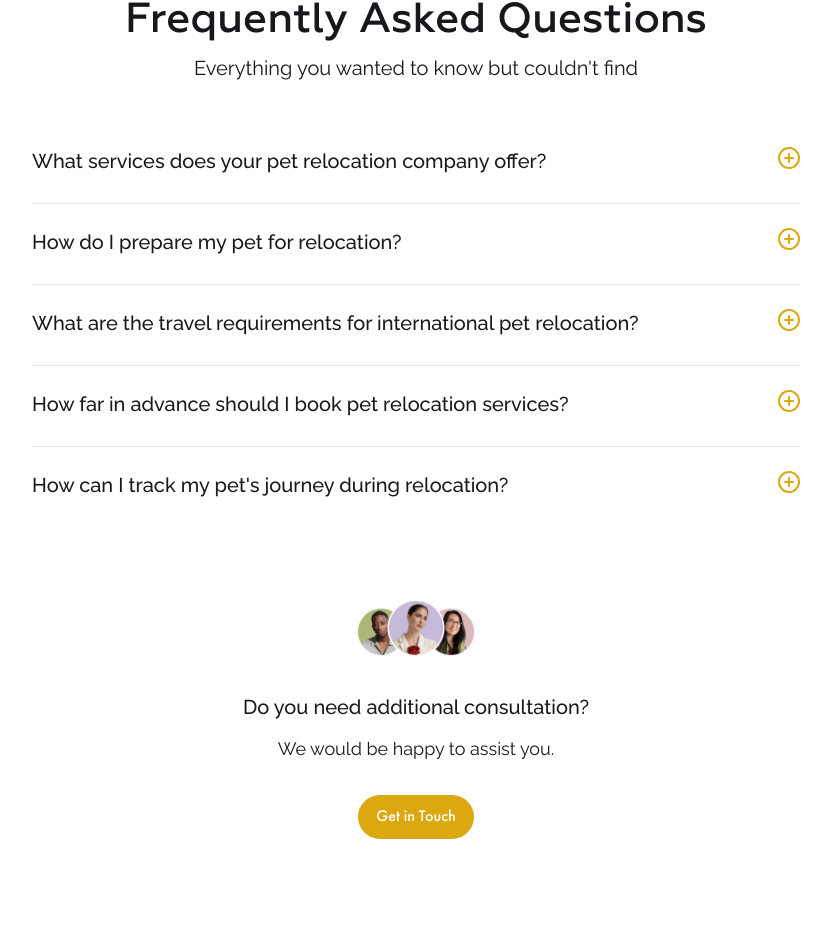
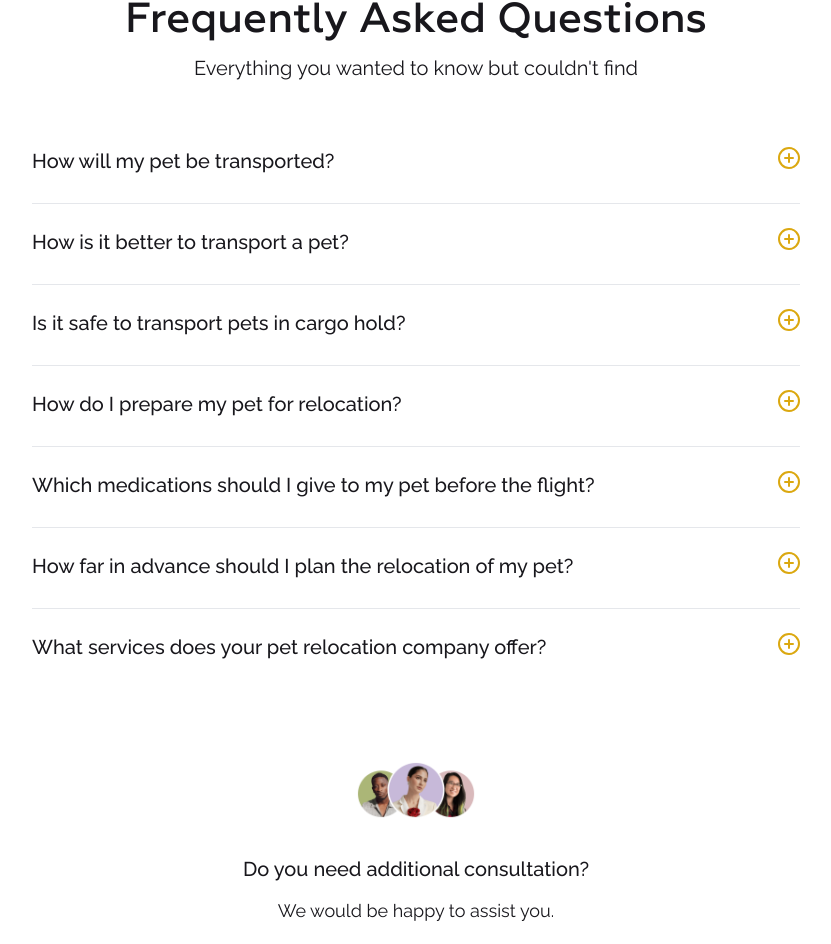
Before and after one commit to DragonflyPie/dagin_pets, a Next.js app: page /en in a window 1280 px wide. Shown: the part 4499-5443 px from the top of the page, without its empty margins (224-1055 px from the left). Built offline with nearby package versions, Linux system fonts and the light colour scheme.

Commit message:
chore: update faq questions in english

```diff
--- a/app/_components/faq/AccordeonItem.tsx
+++ b/app/_components/faq/AccordeonItem.tsx
@@ -29,7 +29,7 @@ const AccordeonItem = ({ content }: AccordeonItemProps) => {
       </div>
       <p
         ref={answerRef}
-        className="overflow-hidden pt-1 text-base transition-all duration-500 ease-out"
+        className="overflow-hidden whitespace-pre-wrap pt-1 text-base transition-all duration-500 ease-out"
         style={{
           height: isOpen ? `${answerRef.current?.scrollHeight}px` : "0px",
         }}
--- a/app/_i18n/en.json
+++ b/app/_i18n/en.json
@@ -116,24 +116,32 @@
     "more_question_description": "We would be happy to assist you.",
     "faq_data": [
       {
-        "question": "What services does your pet relocation company offer?",
-        "answer": "We offer a wide range of services, including route planning, cabin seat reservations, document preparation assistance, logistics organization, pet taxi services, and the option of pet transportation with a dedicated pet courier."
+        "question": "How will my pet be transported?",
+        "answer": "There are two most common ways to transport a pet:\n1) In cabin (so that your pet is all the time accompanied by you or our employee). This is the way to go for small pets, and in general the weight limit is up to 8 kg with carrier. As an exception, service dogs are sometimes allowed to travel in cabin regardless of their size, when they accompany a passenger with disability.\n2) In hold (most often when the pet is too large to fit in cabin or needs to travel unaccompanied). Typically, pets are transported on the same aircrafts, as humans, in a specialized and safe cargo compartment. Here are the two options of transporting pets in hold:\n- Manifest cargo. For flights to the UAE it is typically required that  pets are transported as manifest cargo (which requires additional paperwork and clearance procedures). You may travel on the same flight, but you don't have to.\n- Checked-in baggage. When you travel from the UAE, you may take your pet as baggage, which allows significant time saving on clearance procedures. It is also way cheaper, as the rates are way lower. Don't worry, that is not the same as carrying a suitcase, and your pet will not be surrounded by bags during it's journey. In any airport there are specific rules on live animals handling which ensure safety."
+      },
+      {
+        "question": "How is it better to transport a pet?",
+        "answer": "Briefly - there is no right or wrong answer here. For some pets presence of mom and dad around is absolutely critical, and for some its actually easier to fly alone. In general, if you are under high stress, it might be beneficial to send pet as cargo - they do feel our anxiety during relocations. From some destination a direct flight in cargo is available, and compared to multiple stopovers of in-cabin transportation this may be easier. We are happy to support you in decision-making depending on your individual case."
+      },
+      {
+        "question": "Is it safe to transport pets in cargo hold?",
+        "answer": "In terms of safety, transportation in hold is performed by airlines in accordance with IATA regulations, and is safe for animals. The specific temperature regime in hold may depend upon the specific aircraft that you will be using, however, it is always an acceptable temperature for your beloved ones. As for the airline, everything is also individual and depends on your destination."
       },
       {
         "question": "How do I prepare my pet for relocation?",
-        "answer": "We provide comprehensive guidance on preparing your pet for relocation. This includes health check-ups, vaccinations, and ensuring your pet is crate-trained for safe travel. Our experts will assist you throughout the process."
+        "answer": "Basically, for nearly all destinations you will need to microchip your pet and do the annual vaccines. In terms of other requirements - they will depend on the destination of your journey, and may include various tests and health check ups. It is very useful to get an advice from a relocation agent before getting any extra tests done. This will allow to prevent excessive costs (and tests which you don't need), and at the same time be fully ready for the journey. Typically, after the microchip and vaccines, right before your journey (a few days in advance) you will need to obtain additional health certificates, but this part usually does not require long term planning.  We will assist you throughout the process so that everything is clear and under control."
       },
       {
-        "question": "What are the travel requirements for international pet relocation?",
-        "answer": "International pet relocation often involves specific entry requirements for each destination country. We stay up-to-date with the latest regulations and will guide you through the necessary vaccinations, microchipping, and paperwork for your pet's smooth journey."
+        "question": "Which medications should I give to my pet before the flight?",
+        "answer": "In general, it is advised not to give any extra medications. However, it always makes sense to get an advice from your veterinarian, if there are any heart or stress-related conditions that may require additional attention."
       },
       {
-        "question": "How far in advance should I book pet relocation services?",
-        "answer": "It's advisable to start planning as early as possible, especially for international relocations. Booking at least 2-3 months in advance allows us to secure the best travel arrangements and ensures compliance with destination country requirements. However, we can accommodate last-minute requests when necessary and possible."
+        "question": "How far in advance should I plan the relocation of my pet?",
+        "answer": "It's advisable to start planning as early as possible, especially for certain destinations. The preparation period may be above 6 months, but we will be happy to accommodate last-minute requests when necessary and possible."
       },
       {
-        "question": "How can I track my pet's journey during relocation?",
-        "answer": "We provide regular text, photo, and video updates."
+        "question": "What services does your pet relocation company offer?",
+        "answer": "We offer a wide range of services, which allow you to travel together with your pet or order door-to-door relocation service depending on your destination and personal preferences."
       }
     ]
   },
```
